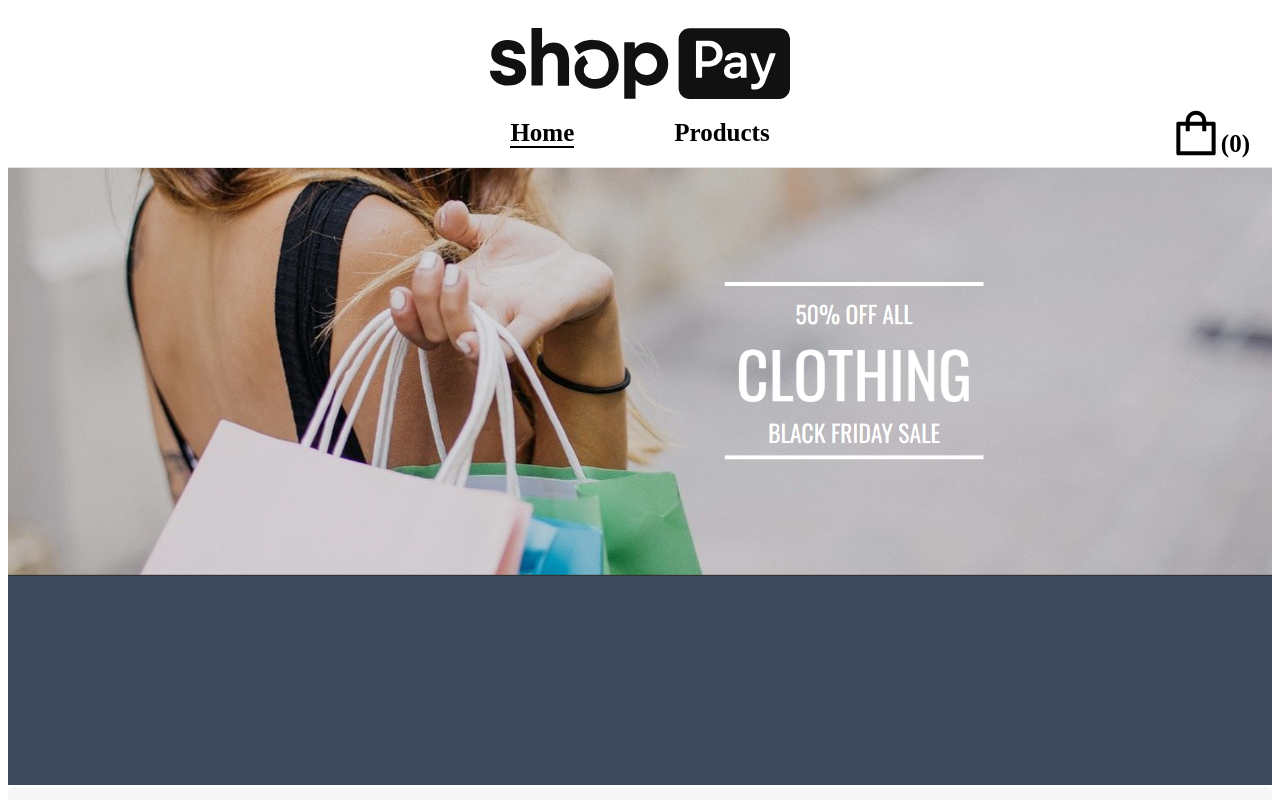
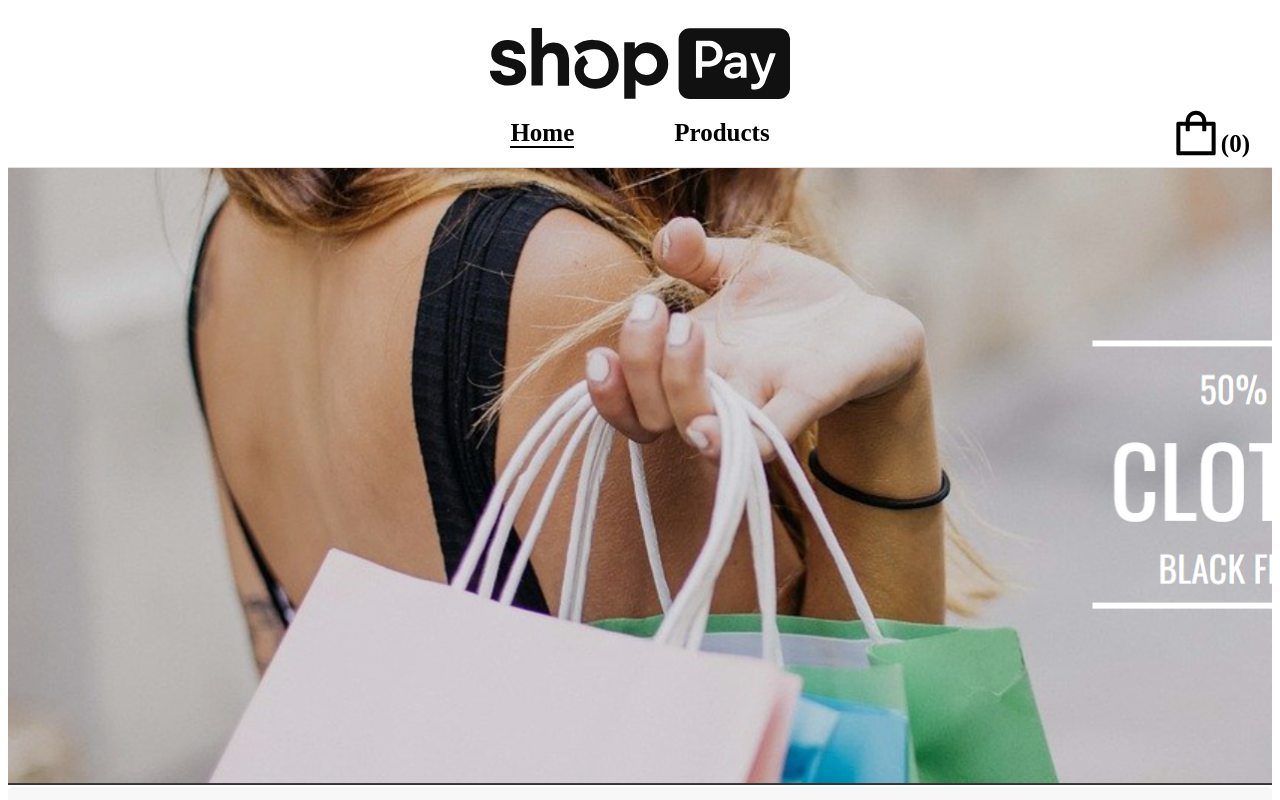
Before and after one commit to Bv28dog/module_react, a React (Vite) app: page / in a window 1280 px wide. Shown: the top 800 px of the page. Built offline with nearby package versions, Linux system fonts and the light colour scheme.

Commit message:
module complete

```diff
--- a/src/pages/home/home.css
+++ b/src/pages/home/home.css
@@ -3,7 +3,7 @@
   background-image: url("../../assets/home_logout.png");
   background-repeat: no-repeat;
   height: 617px;
-  background-size: contain;
+  background-size: cover;
 }
 
 @media (max-width: 768px) {
--- a/src/pages/products/products.jsx
+++ b/src/pages/products/products.jsx
@@ -80,6 +80,7 @@ export const Products = () => {
       </div>
 
       <div className="productsWrap">
+        {/* {!filterdProducts.lenght  && <div><p style={{fontWeight:'800'}}>There is no such product!!!</p></div>} */}
         {filterdProducts.map((product) => (
           <div key={product.id}>
            <div onClick={() => window.scrollTo(0, 0)}>
--- a/src/pages/shoppingCart/shoppingCart.jsx
+++ b/src/pages/shoppingCart/shoppingCart.jsx
@@ -1,4 +1,5 @@
 import { Button } from "antd";
+import { Link } from "react-router-dom";
 import { useShoppingSelector } from "../../store/shoppingSlice";
 import { useDispatch } from "react-redux";
 import {
@@ -6,11 +7,13 @@ import {
   decreaseQty,
   increaseQty,
 } from "../../store/shoppingSlice";
+
 import "./shoppingCart.css";
 
 export const ShoppingCart = () => {
   const cartItems = useShoppingSelector();
   const dispatch = useDispatch();
+
 
   const handleDelete = (item) => {
     dispatch(deleteProduct(item));
@@ -24,10 +27,14 @@ export const ShoppingCart = () => {
           <ul>
             {cartItems.map((item) => (
               <li key={item.id}>
-                <div className="li_content_Cart">
+                <div  className="li_content_Cart">
+                 <div onClick={() => window.scrollTo(0,0)}>
+                 <Link to={`/productDetails/${item.id}`}>
                   <div>
                     <img src={item.image} alt="img" />
                   </div>
+                  </Link>
+                 </div>
                   <div className="content_Cart_img">
                     <p>Brand: {item.title}</p>
                     <div className="divider" />
```
